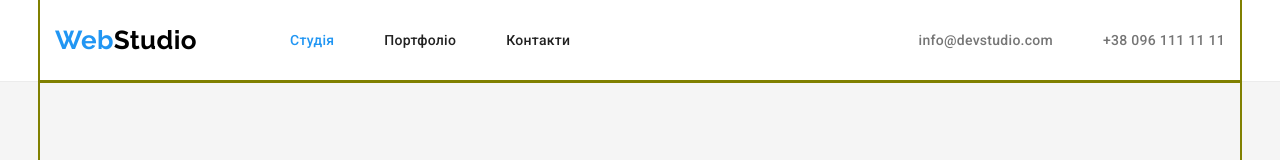
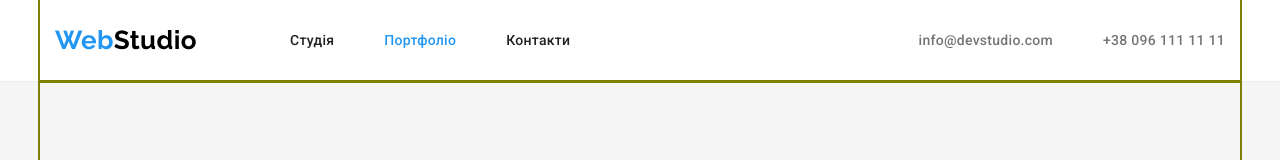
Before and after one commit to AlexSidol/goit-markup-hw-03, a plain HTML site: page portfolio.html in a window 1280 px wide. Shown: the top 160 px of the page. Drawn offline with nearby package versions, Linux system fonts and the light colour scheme.

Commit message:
Виправила link current

```diff
--- a/portfolio.html
+++ b/portfolio.html
@@ -23,8 +23,8 @@
         <a href="/" class="logo"><span class="partlogo">Web</span>Studio</a>
         <nav>
           <ul class="site-nav unit list">
-            <li class="item"><a href="" class="link current"> Студія</a></li>
-            <li class="item"><a href="./portfolio.html" class="link">Портфоліо</a></li>
+            <li class="item"><a href="" class="link"> Студія</a></li>
+            <li class="item"><a href="./portfolio.html" class="link current">Портфоліо</a></li>
             <li class="item"><a href="" class="link"> Контакти</a></li>
           </ul>
         </nav>
```
